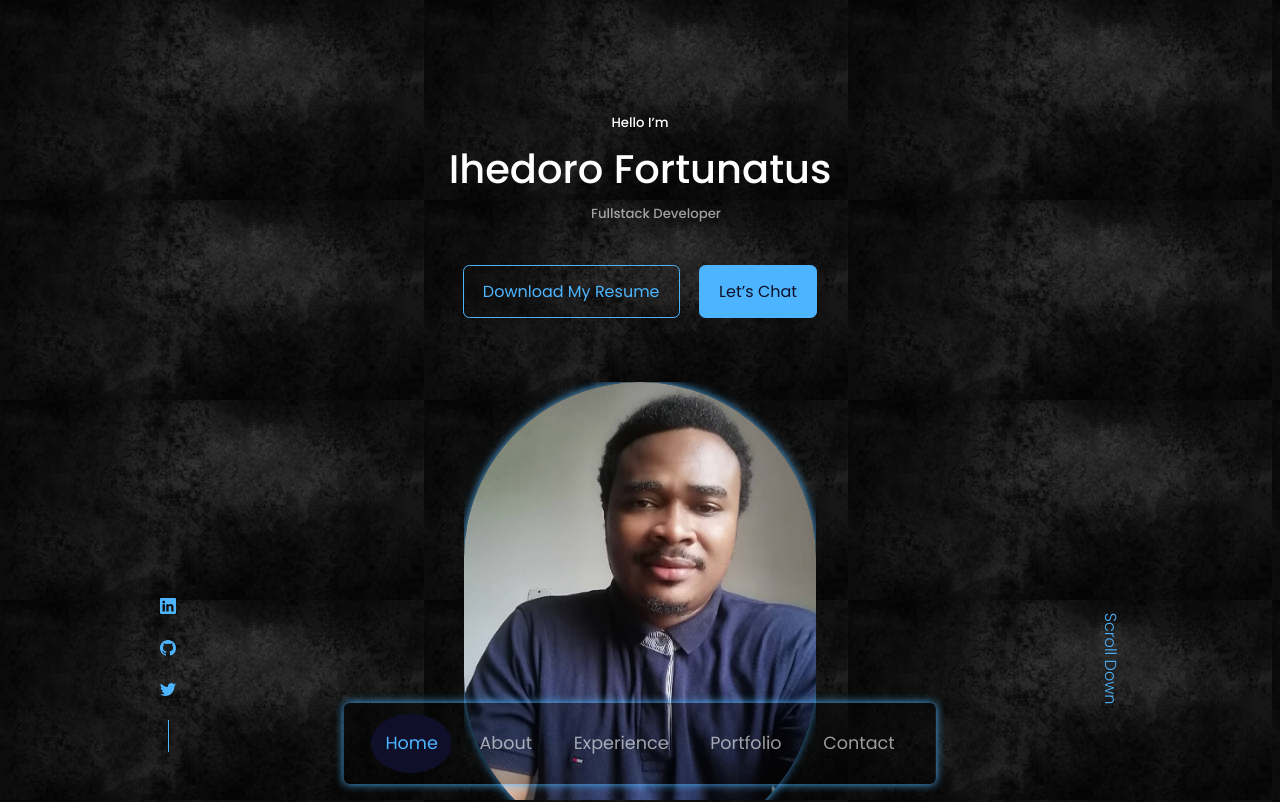
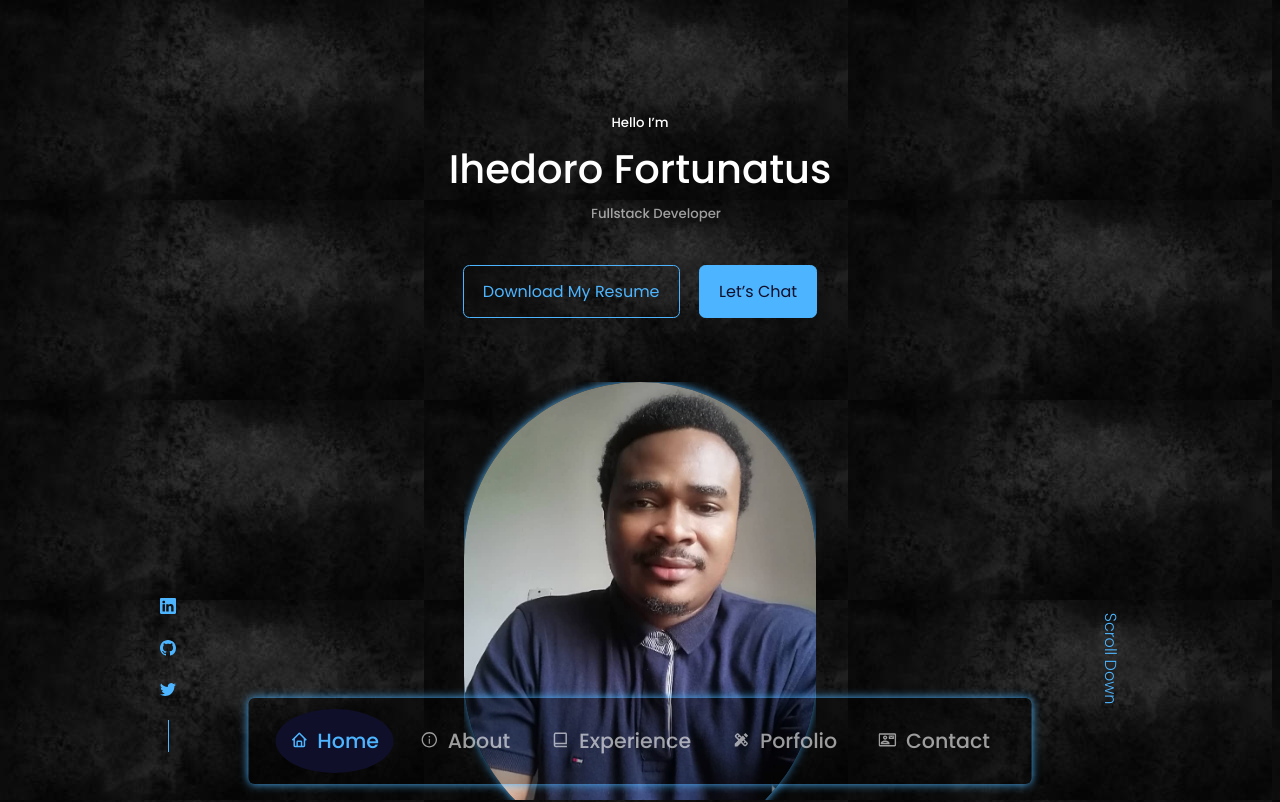
Before and after one commit to fortuneonyeka/react-portfolio, a React (Create React App) app: page / in a window 1280 px wide. Shown: the top 802 px of the page. Built offline with nearby package versions, Linux system fonts and the light colour scheme.

Commit message:
added new icon, div and flex

```diff
--- a/src/Components/nav/Nav.css
+++ b/src/Components/nav/Nav.css
@@ -14,6 +14,15 @@ nav {
   -webkit-box-shadow: 0 0 10px #4db5ff ;
   box-shadow: 0 0 10px var(--color-primary);
   border-radius: 6px;
+}
+
+.nav-item-div {
+  display: flex;
+  gap: 0.6rem;
+}
+
+.nav-item {
+  margin-top: 8px;
 }
 
 nav a {
--- a/src/Components/nav/Nav.jsx
+++ b/src/Components/nav/Nav.jsx
@@ -2,7 +2,7 @@ import React, {useState} from 'react'
 import { NavLink } from "react-router-dom"
 import "./Nav.css"
 import {BiHome} from "react-icons/bi"
-import {FcAbout} from "react-icons/fc"
+import {AiOutlineInfoCircle} from "react-icons/ai"
 import {MdOutlineContactMail} from "react-icons/md"
 import {MdDesignServices, MdRecommend} from "react-icons/md"
 import {BiBookAlt} from "react-icons/bi"
@@ -24,11 +24,26 @@ const [activeNav, setActiveNav] = useState("#")
       >{link}</NavLink>
 
   ))} */}
-  <a href="#" onClick={() => setActiveNav("#")} className={activeNav === "#" ? "active" : ""}>Home</a>
-  <a href="#about" onClick={() => setActiveNav("#about")} className={activeNav === "#about" ? "active" : ""}>About</a>
-  <a href="#experience" onClick={() => setActiveNav("#experience")} className={activeNav === "#experience" ? "active" : ""}>Experience</a>
-  <a href="#portfolio" onClick={() => setActiveNav("#portfolio")} className={activeNav === "#portfolio" ? "active" : ""}>Portfolio</a>
-  <a href="#contact" onClick={() => setActiveNav("#contact")} className={activeNav === "#contact" ? "active" : ""}>Contact</a>
+  <a href="#" onClick={() => setActiveNav("#")} className={activeNav === "#" ? "active" : ""}><div className="nav-item-div">
+    <BiHome className="nav-item"/>
+    <h3 >Home</h3>
+    </div></a>
+  <a href="#about" onClick={() => setActiveNav("#about")} className={activeNav === "#about" ? "active" : ""}><div className="nav-item-div">
+    <AiOutlineInfoCircle className="nav-item"/>
+    <h3 >About</h3>
+    </div></a>
+  <a href="#experience" onClick={() => setActiveNav("#experience")} className={activeNav === "#experience" ? "active" : ""}><div className="nav-item-div">
+    <BiBookAlt className="nav-item"/>
+    <h3 >Experience</h3>
+    </div></a>
+  <a href="#portfolio" onClick={() => setActiveNav("#portfolio")} className={activeNav === "#portfolio" ? "active" : ""}><div className="nav-item-div">
+    <MdDesignServices className="nav-item"/>
+    <h3 >Porfolio</h3>
+    </div></a>
+  <a href="#contact" onClick={() => setActiveNav("#contact")} className={activeNav === "#contact" ? "active" : ""}><div className="nav-item-div">
+    <MdOutlineContactMail className="nav-item"/>
+    <h3 >Contact</h3>
+    </div></a>
     </nav>
   )
 }
```
